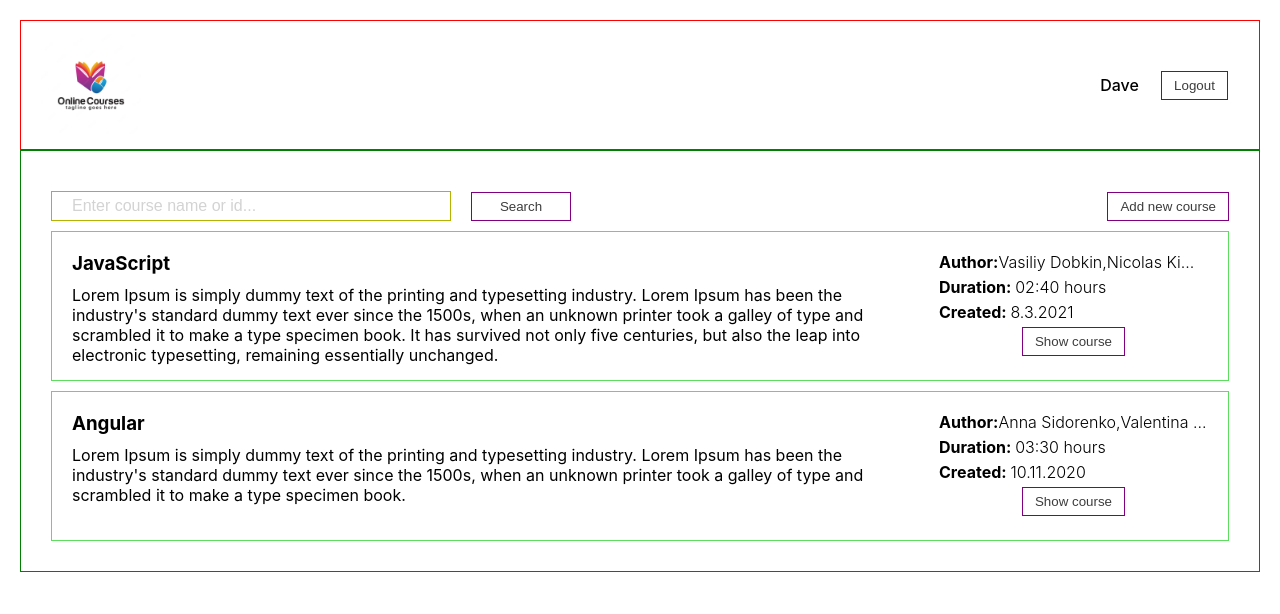
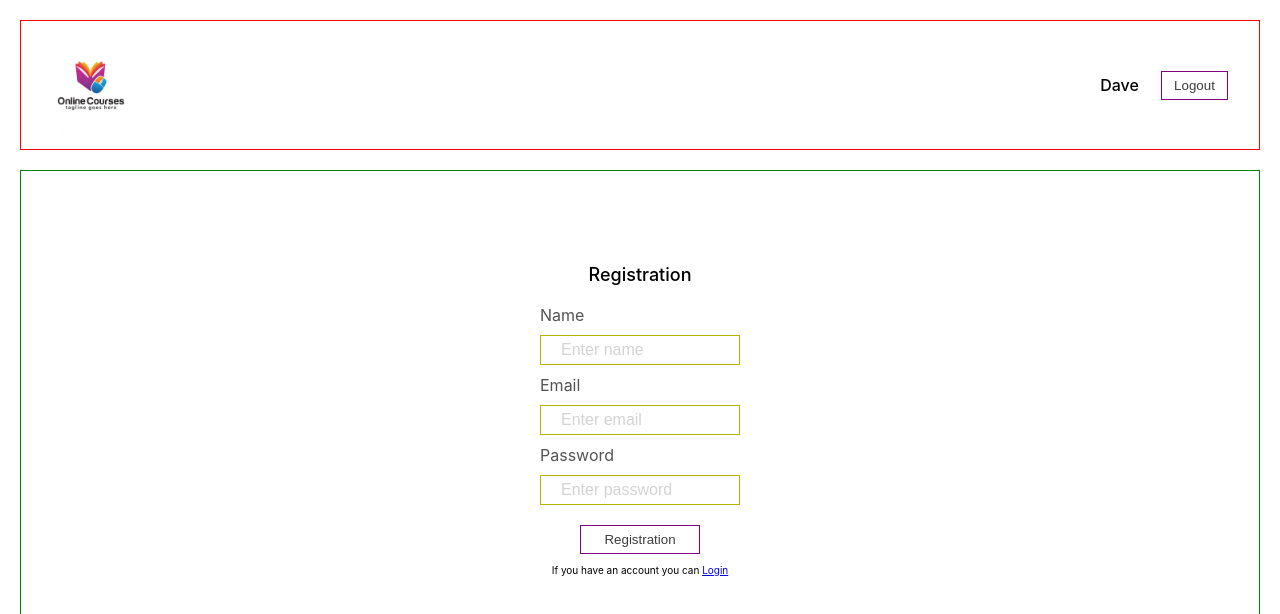
Before and after one commit to avric995/courses-app, a React (Create React App) app: page /registration in a window 1280 px wide. Shown: the top 614 px of the page. Built offline with nearby package versions, Linux system fonts and the light colour scheme.

Commit message:
created Login,Registration and CourseInfo Components with styles and added some testing routes

```diff
--- a/src/App.jsx
+++ b/src/App.jsx
@@ -1,12 +1,29 @@
+import { BrowserRouter, Routes, Route } from 'react-router-dom';
 import './App.css';
 import Header from './components/Header/Header';
 import Courses from './components/Courses/Courses';
+import Registration from './components/Registration/Registration';
+import Login from './components/Login/Login';
+import CourseInfo from './components/CourseInfo/CourseInfo';
+import CreateCourse from './components/CreateCourse/CreateCourse';
 function App() {
 	return (
-		<div>
-			<Header />
-			<Courses />
-		</div>
+		<BrowserRouter>
+			<Routes>
+				<Route path='/' element={<Header />}>
+					<Route path='registration' element={<Registration />} />
+					<Route path='login' element={<Login />} />
+					<Route path='courses' element={<Courses />} />
+					<Route path='courses/add' element={<CreateCourse />} />
+				</Route>
+
+				{/* <Header /> */}
+				{/* <Courses /> */}
+				{/* <Registration /> */}
+				{/* <Login /> */}
+				{/* <CourseInfo /> */}
+			</Routes>
+		</BrowserRouter>
 	);
 }
 
--- /dev/null
+++ b/src/components/CourseInfo/CourseInfo.jsx
@@ -0,0 +1,53 @@
+import './courseInfo.scss';
+
+const CourseInfo = () => {
+	return (
+		<section className='course-info-section'>
+			<p>
+				<a href='#'> &lt; Back to courses</a>
+			</p>
+			<div className='course-info'>
+				<h1 className='course-title'>Name of Course</h1>
+				<p className='course-desc'>
+					Lorem ipsum dolor sit amet consectetur adipisicing elit. Reiciendis
+					veritatis ut ducimus perferendis molestiae nemo eveniet officiis,
+					harum aliquid sapiente dolorum nostrum accusantium cum totam ab
+					pariatur ipsum inventore consectetur! Lorem ipsum dolor, sit amet
+					consectetur adipisicing elit. Mollitia repellat porro voluptatum
+					quisquam et fuga veniam cumque excepturi, sunt, numquam ex, dolorem
+					autem tenetur corrupti cupiditate facere explicabo itaque repellendus?
+					Lorem ipsum dolor sit amet consectetur adipisicing elit. Vero quia et
+					asperiores iste saepe veniam ex amet eligendi, a, illo dolorem velit
+					non praesentium assumenda odio quos mollitia reprehenderit doloribus!
+					Lorem, ipsum dolor sit amet consectetur adipisicing elit. Repudiandae
+					error non tenetur, eius vitae sint qui esse voluptates odio iure rem
+					laudantium! Eaque deserunt praesentium voluptatem ab. Perferendis,
+					nulla error! Lorem ipsum dolor, sit amet consectetur adipisicing elit.
+					Enim maxime ullam eveniet! Perspiciatis dolorum mollitia voluptatum
+					quo ipsum, ducimus commodi consequatur vel eos, repellat hic illum
+					impedit! Amet, assumenda sed.
+				</p>
+				<div className='flex-2'>
+					<h4>
+						ID : <span>32324234-dasd-w23423</span>
+					</h4>
+					<h4>
+						Duration: <span>20:43 hours</span>
+					</h4>
+					<h4>
+						Created: <span> 20/12/2023 </span>
+					</h4>
+					<h4>
+						Author:
+						<br></br>
+						<span> Miladin Avric</span>
+						<br></br>
+						<span> Nikola Avric</span>
+					</h4>
+				</div>
+			</div>
+		</section>
+	);
+};
+
+export default CourseInfo;
--- /dev/null
+++ b/src/components/CourseInfo/courseInfo.scss
@@ -0,0 +1,20 @@
+.course-info-section{
+    border: 1px solid green;
+    padding: 2rem;
+}
+
+.course-info{
+    display: grid;
+    grid-template-columns: 1.2fr 1fr;
+}
+
+.course-title{
+    grid-column: span 2;
+    justify-self: center;
+    margin-bottom: 3rem;
+}
+
+.course-desc{
+    font-size: 12px;
+    margin-right: 2rem;
+}
--- a/src/components/Courses/Components/CourseCard/CourseCard.jsx
+++ b/src/components/Courses/Components/CourseCard/CourseCard.jsx
@@ -1,4 +1,4 @@
-import './courseCard.css';
+import './courseCard.scss';
 import Button from '../../../../common/Button/Button';
 import timeConvert from '../../../../helpers/pripeDuration';
 import formatDate from '../../../../helpers/formatDate';
--- a/src/components/Courses/Components/CourseCard/courseCard.css
+++ b/src/components/Courses/Components/CourseCard/courseCard.scss
@@ -23,6 +23,10 @@
     padding: 2rem;
     gap: 0.5rem;
     align-items: flex-start;
+
+    h4{
+        font-size: 14px;
+    }
 }
 
 .flex-2 button{
--- a/src/components/Header/Header.jsx
+++ b/src/components/Header/Header.jsx
@@ -1,4 +1,5 @@
 import './header.css';
+import { Outlet } from 'react-router-dom';
 import Button from '../../common/Button/Button';
 import { Logo } from './components/Logo/Logo';
 
@@ -7,6 +8,7 @@ const Header = () => {
 		console.log('Clicked');
 	};
 	return (
+		<>
 			<header className='header'>
 				<div className='logo'>
 					<Logo />
@@ -16,6 +18,8 @@ const Header = () => {
 					<Button value='Logout' onClick={handleClick} />
 				</div>
 			</header>
+			<Outlet />
+		</>
 	);
 };
 
--- /dev/null
+++ b/src/components/Login/Login.jsx
@@ -0,0 +1,22 @@
+import Button from '../../common/Button/Button';
+import './login.scss';
+
+const Registration = () => {
+	return (
+		<section className='login-section'>
+			<form className='login-form'>
+				<h2 className='reg-title'>Login</h2>
+				<label htmlFor='email'>Email</label>
+				<input type='text' placeholder='Enter email' id='email' />
+				<label htmlFor='password'>Password</label>
+				<input type='password' placeholder='Enter password' id='password' />
+				<Button type='submit' value='Login' />
+				<p>
+					If you don't have an account you can <a href='#'>Register</a>
+				</p>
+			</form>
+		</section>
+	);
+};
+
+export default Registration;
--- /dev/null
+++ b/src/components/Login/login.scss
@@ -0,0 +1,32 @@
+.login-section{
+    margin-top: 2rem;
+    border: 1px solid green;
+    padding: 3rem;
+    height: 50rem;
+    display: flex;
+    align-items: center;
+    justify-content: center;
+}
+
+.login-form{
+    display: flex;
+    flex-direction: column;
+    gap: 1rem;
+    width: 22rem;
+
+    .btn{
+    margin-top: 1rem;
+    align-self: center;
+    width: 12rem;
+}
+}
+
+.log-title{
+    font-size: 18px;
+    font-weight: 500;
+    margin-bottom: 1rem;
+}
+
+p{
+    align-self: center;
+}
--- /dev/null
+++ b/src/components/Registration/Registration.jsx
@@ -0,0 +1,32 @@
+import Button from '../../common/Button/Button';
+import './registration.scss';
+import { useNavigate } from 'react-router-dom';
+
+const Registration = () => {
+	const navigate = useNavigate();
+
+	const handleSubmit = (e) => {
+		e.preventDefault();
+
+		navigate('/login');
+	};
+	return (
+		<section className='registration-section'>
+			<form className='registration-form' onSubmit={handleSubmit}>
+				<h2 className='reg-title'>Registration</h2>
+				<label htmlFor='name'>Name</label>
+				<input type='text' placeholder='Enter name' id='name' />
+				<label htmlFor='email'>Email</label>
+				<input type='text' placeholder='Enter email' id='email' />
+				<label htmlFor='password'>Password</label>
+				<input type='password' placeholder='Enter password' id='password' />
+				<Button type='submit' value='Registration' />
+				<p>
+					If you have an account you can <a href='#'>Login</a>
+				</p>
+			</form>
+		</section>
+	);
+};
+
+export default Registration;
--- /dev/null
+++ b/src/components/Registration/registration.scss
@@ -0,0 +1,32 @@
+.registration-section{
+    margin-top: 2rem;
+    border: 1px solid green;
+    padding: 3rem;
+    height: 50rem;
+    display: flex;
+    align-items: center;
+    justify-content: center;
+}
+
+.registration-form{
+    display: flex;
+    flex-direction: column;
+    gap: 1rem;
+    width: 20rem;
+
+    .btn{
+    margin-top: 1rem;
+    align-self: center;
+    width: 12rem;
+}
+}
+
+.reg-title{
+    font-size: 18px;
+    font-weight: 500;
+    margin-bottom: 1rem;
+}
+
+p{
+    align-self: center;
+}
```
Lines whose indentation alone changed are shown as unchanged.
